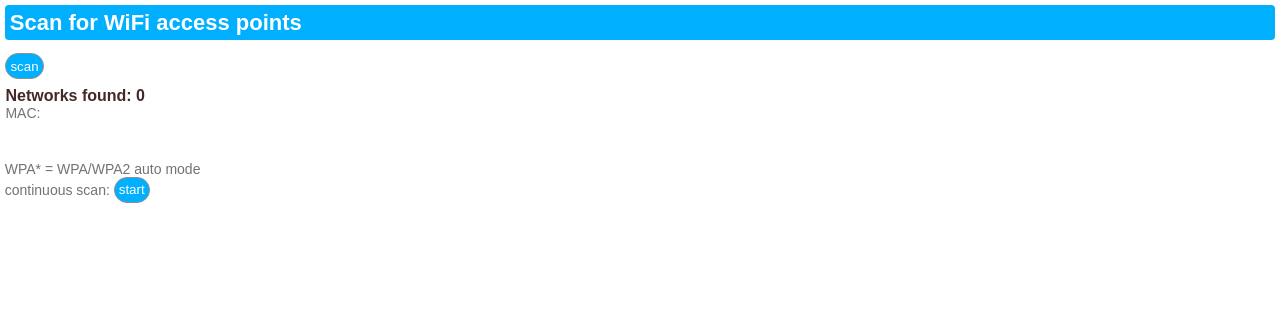
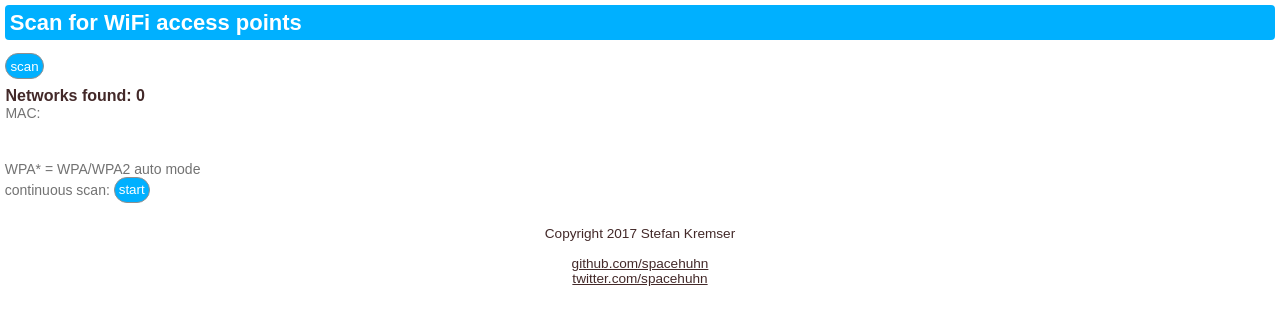
Before and after one commit to SpacehuhnTech/esp8266_deauther, a PHP site: page / in a window 1280 px wide. Shown: the part 34-359 px from the top of the page. Run offline with PHP 8.4, Linux system fonts and the light colour scheme.

Commit message:
Added copyright infos and fixed oled scan bug

```diff
--- a/web_server/attack.html
+++ b/web_server/attack.html
@@ -59,5 +59,11 @@
 		</div>
 		<script src="js/functions.js"></script>
 		<script src="js/attack.js"></script>
+		<div id="copyright">
+			Copyright 2017 Stefan Kremser<br />
+			<br />
+			<a href="https://github.com/spacehuhn" target="_blank">github.com/spacehuhn</a><br />
+			<a href="https://twitter.com/spacehuhn" target="_blank">twitter.com/spacehuhn</a><br />
+		</div>
 	</body>
 </html>
--- a/web_server/clients.html
+++ b/web_server/clients.html
@@ -37,5 +37,11 @@
 		</table>
 		<script src="js/functions.js"></script>
 		<script src="js/clients.js"></script>
+		<div id="copyright">
+			Copyright 2017 Stefan Kremser<br />
+			<br />
+			<a href="https://github.com/spacehuhn" target="_blank">github.com/spacehuhn</a><br />
+			<a href="https://twitter.com/spacehuhn" target="_blank">twitter.com/spacehuhn</a><br />
+		</div>
 	</body>
 </html>
--- a/web_server/index.html
+++ b/web_server/index.html
@@ -39,5 +39,11 @@
 		</p>
 		<script src="js/functions.js"></script>
 		<script src="js/index.js"></script>
+		<div id="copyright">
+			Copyright 2017 Stefan Kremser<br />
+			<br />
+			<a href="https://github.com/spacehuhn" target="_blank">github.com/spacehuhn</a><br />
+			<a href="https://twitter.com/spacehuhn" target="_blank">twitter.com/spacehuhn</a><br />
+		</div>
 	</body>
 </html>
--- a/web_server/settings.html
+++ b/web_server/settings.html
@@ -95,5 +95,11 @@
 		</table>
 		<script src="js/functions.js"></script>
 		<script src="js/settings.js"></script>
+		<div id="copyright">
+			Copyright 2017 Stefan Kremser<br />
+			<br />
+			<a href="https://github.com/spacehuhn" target="_blank">github.com/spacehuhn</a><br />
+			<a href="https://twitter.com/spacehuhn" target="_blank">twitter.com/spacehuhn</a><br />
+		</div>
 	</body>
 </html>
--- a/web_server/style.css
+++ b/web_server/style.css
@@ -101,6 +101,12 @@ nav a:hover {
 #content {
     padding: 0.34em;
 }
+#copyright{
+	margin-top: 15px;
+	padding-bottom: 15px;
+	font-size: 0.85em;
+	text-align: center;
+}
 table {
     padding: 0;
     width: 100%;
```
Also changed, not shown: README.md, 3 other files.
